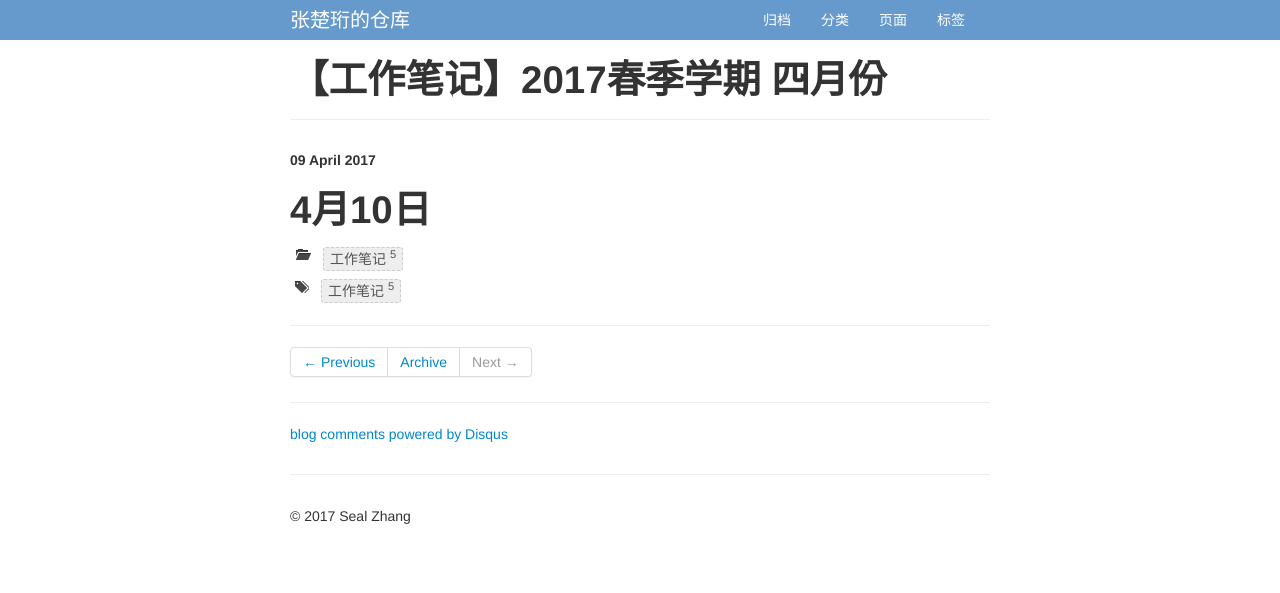
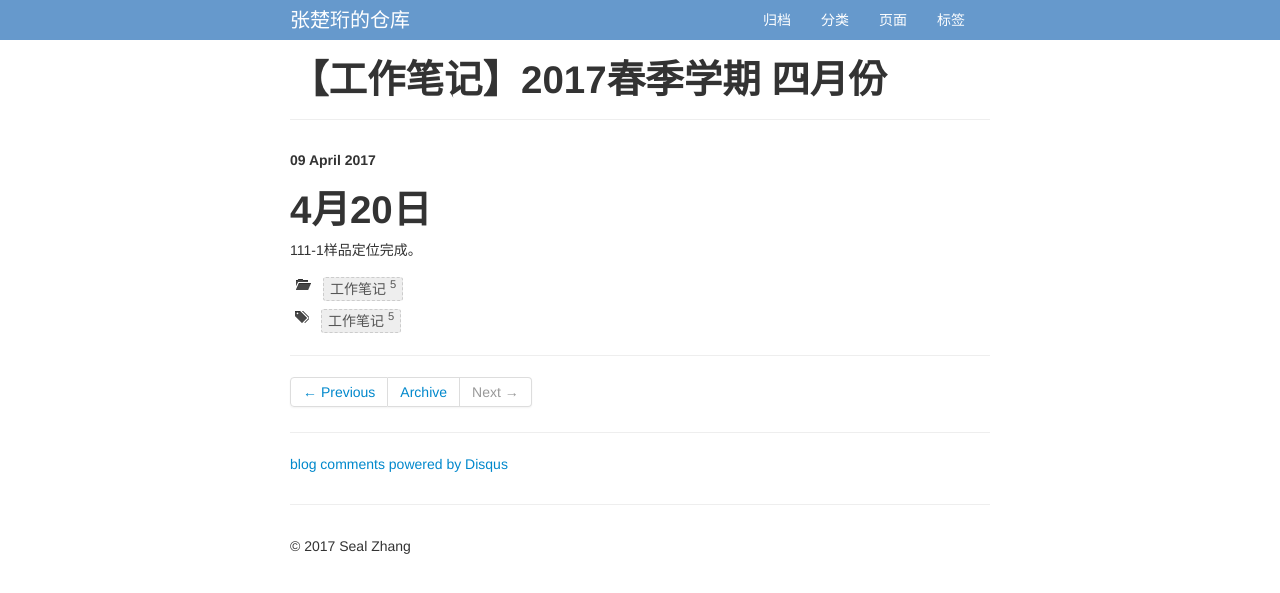
Before and after one commit to zhangchuheng123/zhangchuheng123.github.io, a Jekyll site: the page built from _posts/Diary/2017-04-09-工作笔记.md, in a window 1280 px wide. Shown: the top 593 px of the page. Built offline with Jekyll 4.4.1, drawn with Linux system fonts in a browser that asks for light colours; comment, search, counter and statistics services are not loaded.

Commit message:
update 工作笔记

```diff
--- a/_posts/Diary/2017-04-09-工作笔记.md
+++ b/_posts/Diary/2017-04-09-工作笔记.md
@@ -7,4 +7,6 @@ tags: [工作笔记]
 ---
 {% include JB/setup %}
 
-# 4月10日
+# 4月20日
+
+111-1样品定位完成。
```
